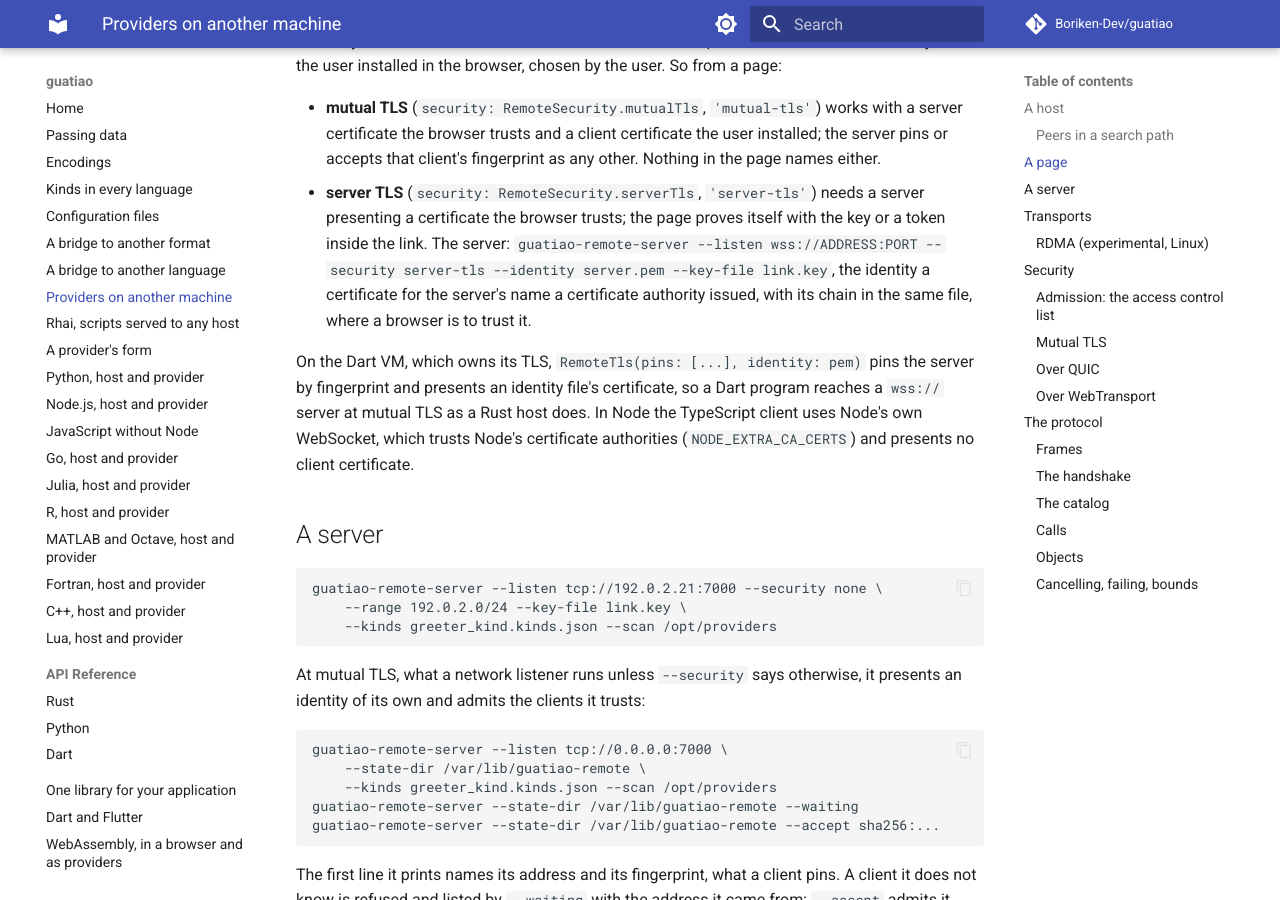
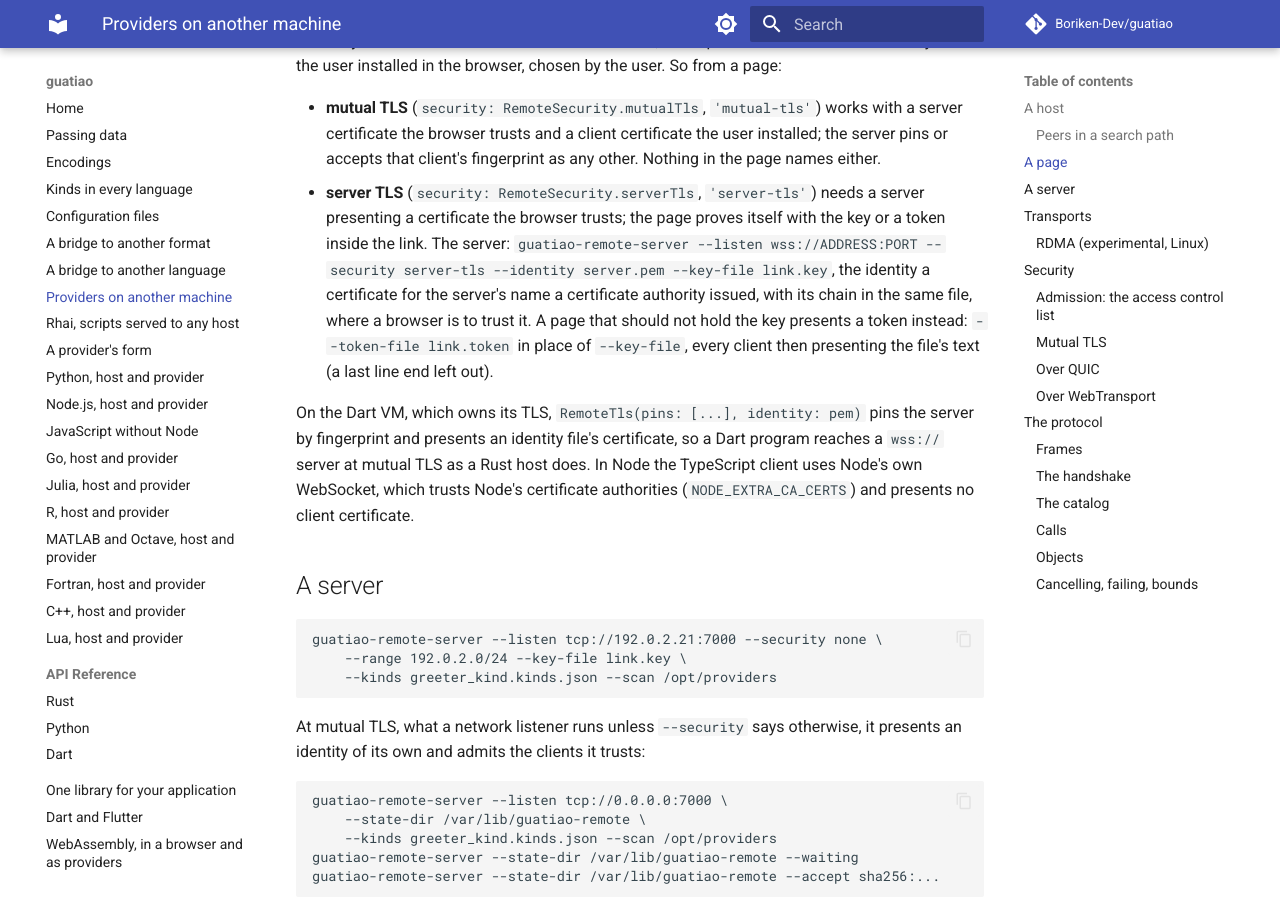
Before and after one commit to Boriken-Dev/guatiao, an MkDocs documentation site: the page built from docs/remote.md, in a window 1280 px wide and 900 px high, scrolled down 4596 px. Built offline with MkDocs 1.6.1 and Material for MkDocs 9.7.7, drawn with Linux system fonts in a browser that asks for light colours; comment, search, counter and statistics services are not loaded; some of the changed text lies outside the part shown.

Commit message:
docs: a server's token file, for a page that should not hold the key

```diff
--- a/docs/remote.md
+++ b/docs/remote.md
@@ -219,7 +219,10 @@ user installed in the browser, chosen by the user. So from a page:
   `guatiao-remote-server --listen wss://ADDRESS:PORT --security
   server-tls --identity server.pem --key-file link.key`, the identity a
   certificate for the server's name a certificate authority issued, with
-  its chain in the same file, where a browser is to trust it.
+  its chain in the same file, where a browser is to trust it. A page that
+  should not hold the key presents a token instead: `--token-file
+  link.token` in place of `--key-file`, every client then presenting the
+  file's text (a last line end left out).
 
 On the Dart VM, which owns its TLS, `RemoteTls(pins: [...], identity:
 pem)` pins the server by fingerprint and presents an identity file's
@@ -428,8 +431,11 @@ every client. Nothing listens on a network unless told where.
   page and a host with no identity of its own can use it. The HELLO
   names trust `server-tls`. A client needs the server's `pins` (or a
   trust store) and a `key` or `token`, and no identity; a server needs
-  its identity and a key or token (`--key-file`), and lists "client_auth
-  = none" among the settings weaker than strict. In Rust,
+  its identity and a key or token (`--key-file`, `--token-file`), and
+  lists "client_auth = none" among the settings weaker than strict. A
+  server's token is required at mutual TLS as well; with no TLS the
+  server refuses `--token-file`, a token adding nothing to the key's
+  proof there. In Rust,
   `TlsConfig::server_tls()` on either side (`TlsConfig::without_identity()`
   for a client with none) over `tls://`, `quic://`, `wss://` or
   `https://` (WebTransport), and
```
